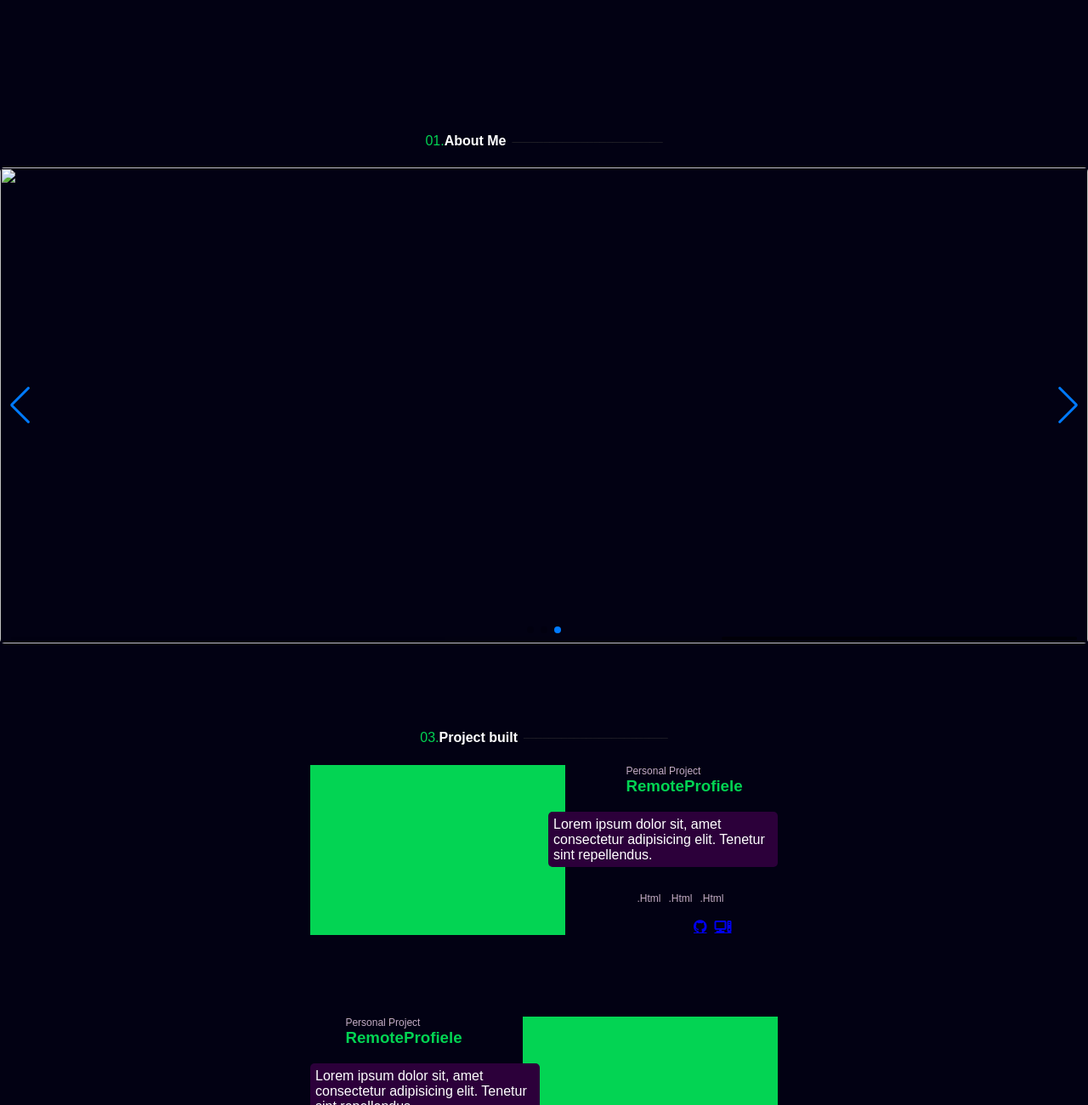
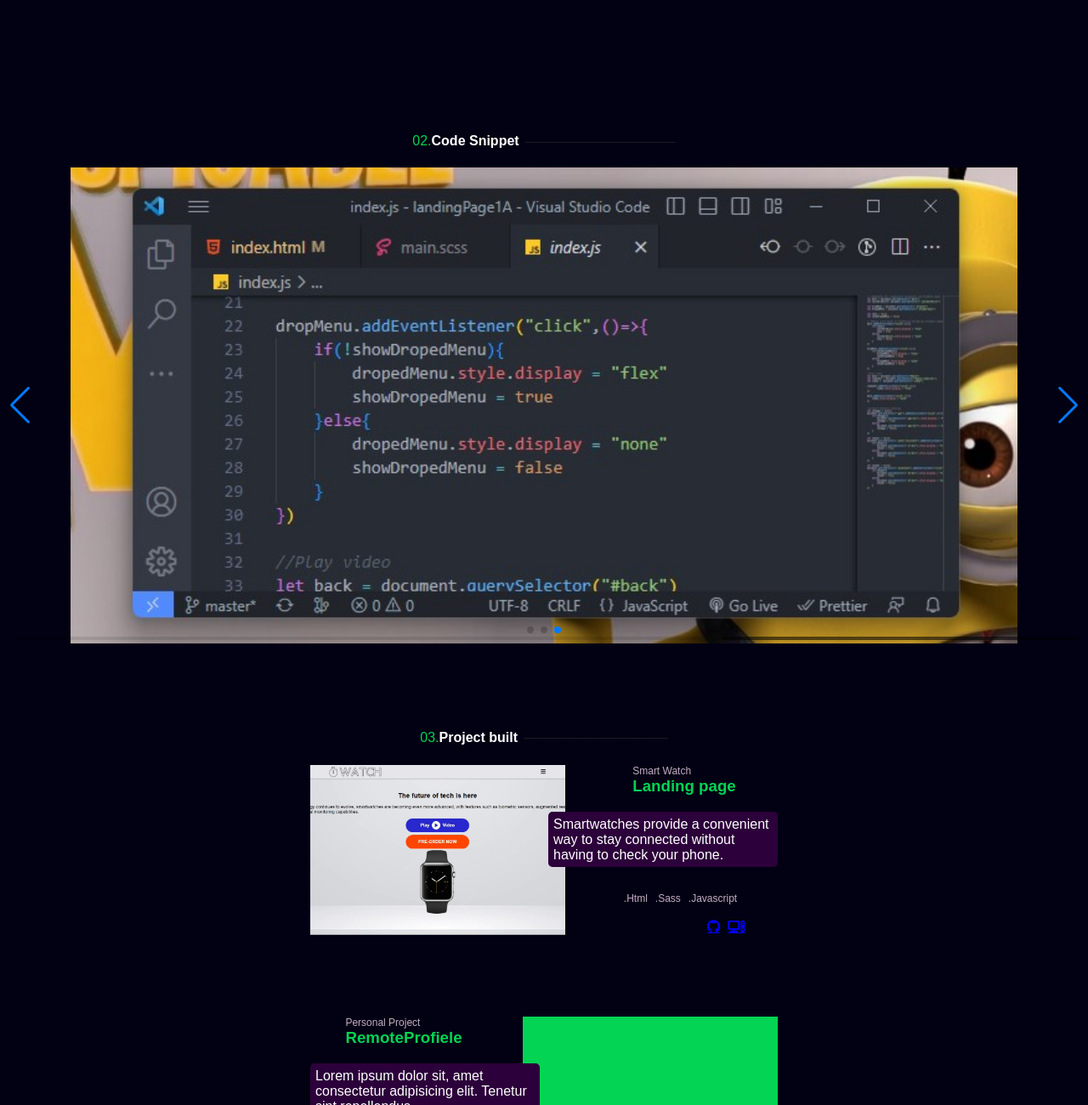
Before and after one commit to Sammygee0245/port1B, a plain HTML site: page index.html in a window 1280 px wide. Shown: the part 1545-2845 px from the top of the page at 85% size. Drawn offline with nearby package versions, Linux system fonts and the light colour scheme.

Commit message:
codesnippet

```diff
--- a/Sass/main.scss
+++ b/Sass/main.scss
@@ -264,7 +264,7 @@ body {
 .img1 {
   width: 100%;
   height: 100%;
-  object-fit: cover;
+  object-fit: contain;
   border-radius: 5px;
 }
 
@@ -286,6 +286,11 @@ body {
   width: 300px;
   height: 200px;
   background-color: $grn;
+  background-image: url("pictures/firstproject.jpg");
+  background-repeat: no-repeat;
+  background-size: cover;
+  background-attachment: scroll;
+  background-position: center;
 }
 
 .work-1-title {
--- a/index.html
+++ b/index.html
@@ -145,8 +145,8 @@
         <!-- Experience page -->
         <div id="exp-page" class="experience-page">
             <div class="about-title">
-                <span class="label">01.</span>
-                <h4 style="color: #fff;"> About Me</h4>
+                <span class="label">02.</span>
+                <h4 style="color: #fff;">Code Snippet</h4>
                 <h5 style="color: rgb(54, 54, 54);margin-bottom: 10px;margin-left: 7px;">________________________</h5>
             </div>
             <br>
@@ -159,19 +159,19 @@
                     <div class="swiper-slide">
                       <img
                         class="img1"
-                        src="Sass/pictures/car1.jpg"
+                        src="Sass/pictures/code1.jpg"
                       />
                     </div>
                     <div class="swiper-slide">
                       <img
                         class="img1"
-                        src="Sass/pictures/car2.webp"
+                        src="Sass/pictures/code2.jpg"
                       />
                     </div>
                     <div class="swiper-slide">
                       <img
                         class="img1"
-                        src="Sass/pictures/car3.jpg"
+                        src="Sass/pictures/code1.jpg"
                       />
                     </div>
 
@@ -202,30 +202,30 @@
 
              <!-- Wok card1 -->
             <div data-aos="fade-right" class="work-card-1">
-                <div class="work-1-pic"></div>
+                <a href="https://sammygee0245.github.io/landingPage1A/" class="work-1-pic"></a>
                 <div class="work-1-info">
                     <p>
-                        Lorem ipsum dolor sit, amet consectetur adipisicing elit. Tenetur sint repellendus.
+                        Smartwatches provide a convenient way to stay connected without having to check your phone.
                     </p>
                 </div>
                 <div class="work-1-title">
                     <div>
-                        <p style="font-size: 12px;">Personal Project</p>
-                        <h3 style="color: rgb(3, 212, 83);">RemoteProfiele</h3>
+                        <p style="font-size: 12px;">Smart Watch</p>
+                        <h3 style="color: rgb(3, 212, 83);">Landing page</h3>
                     </div>
                     <div>
                         <div style="display: flex;">
                             <p style="margin-right:9px;font-size: 12px;">.Html</p>
 
-                            <p style="margin-right:9px;font-size: 12px;">.Html</p>
+                            <p style="margin-right:9px;font-size: 12px;">.Sass</p>
 
-                            <p style="margin-right:9px;font-size: 12px;">.Html</p>
+                            <p style="margin-right:9px;font-size: 12px;">.Javascript</p>
                         </div>
                         <br>
                         <div style="display:flex;justify-content:flex-end;">
-                            <a href="#" style="margin-right:9px;" class="fa-brands fa-github"></a>
+                            <a href="https://github.com/Sammygee0245/landingPage1A" style="margin-right:9px;" class="fa-brands fa-github"></a>
                             <br>
-                            <a href="#" class="fa-solid fa-computer"></a>
+                            <a href="https://sammygee0245.github.io/landingPage1A/" class="fa-solid fa-computer"></a>
                         </div>
                     </div>
                 </div>
```
Also changed, not shown: Sass/main.css, Sass/pictures/code1.jpg (added), Sass/pictures/code2.jpg (added), Sass/pictures/codesnippet1.jpg (added), Sass/pictures/firstproject.jpg (added), 1 other file.
